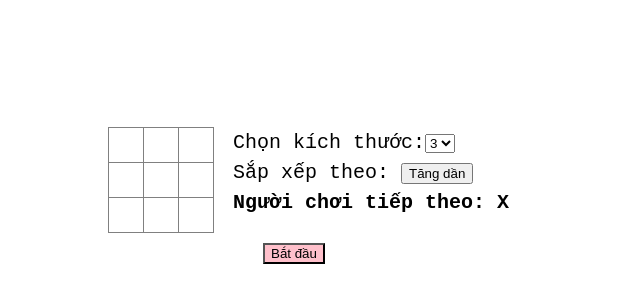
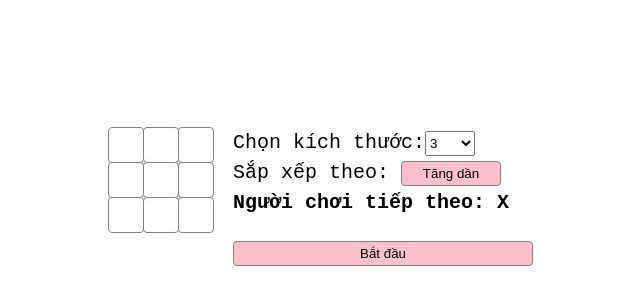
Before and after one commit to ngoctinvo/BTCN01, a React (Create React App) app: page / in a window 1280 px wide. Shown: the top 304 px of the page, without its empty margins (148-788 px from the left). Built offline with nearby package versions, Linux system fonts and the light colour scheme.

Commit message:
chore: update css

```diff
--- a/src/App.js
+++ b/src/App.js
@@ -178,12 +178,18 @@ const App = () => {
             onChange={(e) => {
               setSize(+e.target.value);
             }}
+            style={{ width: "50px", height: "25px" }}
           >
             <option value="3"> 3 </option> <option value="5"> 5 </option>{" "}
           </select>{" "}
         </div>{" "}
         <span> Sắp xếp theo: </span>{" "}
         <button
+          style={{
+            width: "100px",
+            height: "25px",
+            border: "1px solid gray",
+          }}
           onClick={() => {
             setIsAscMoves(!isAscMoves);
           }}
@@ -210,6 +216,11 @@ const App = () => {
               return (
                 <li key={his.step}>
                   <button
+                    style={{
+                      width: "300px",
+                      height: "25px",
+                      border: "1px solid gray",
+                    }}
                     onClick={() => jumpTo(his.step)}
                     className={stepNumber === his.step ? "active" : ""}
                   >
--- a/src/index.css
+++ b/src/index.css
@@ -6,13 +6,22 @@ body {
     font-family: 'Courier New', Courier, monospace;
 }
 
+button {
+    border-radius: 4px;
+    cursor: pointer;
+    background-color: pink;
+}
+
+button:hover {
+    background-color: palevioletred;
+}
+
+ul {
+    padding-left: 0;
+}
+
 li {
     display: block;
-}
-
-ol,
-ul {
-    padding-left: 30px;
 }
 
 li button.active {
```
